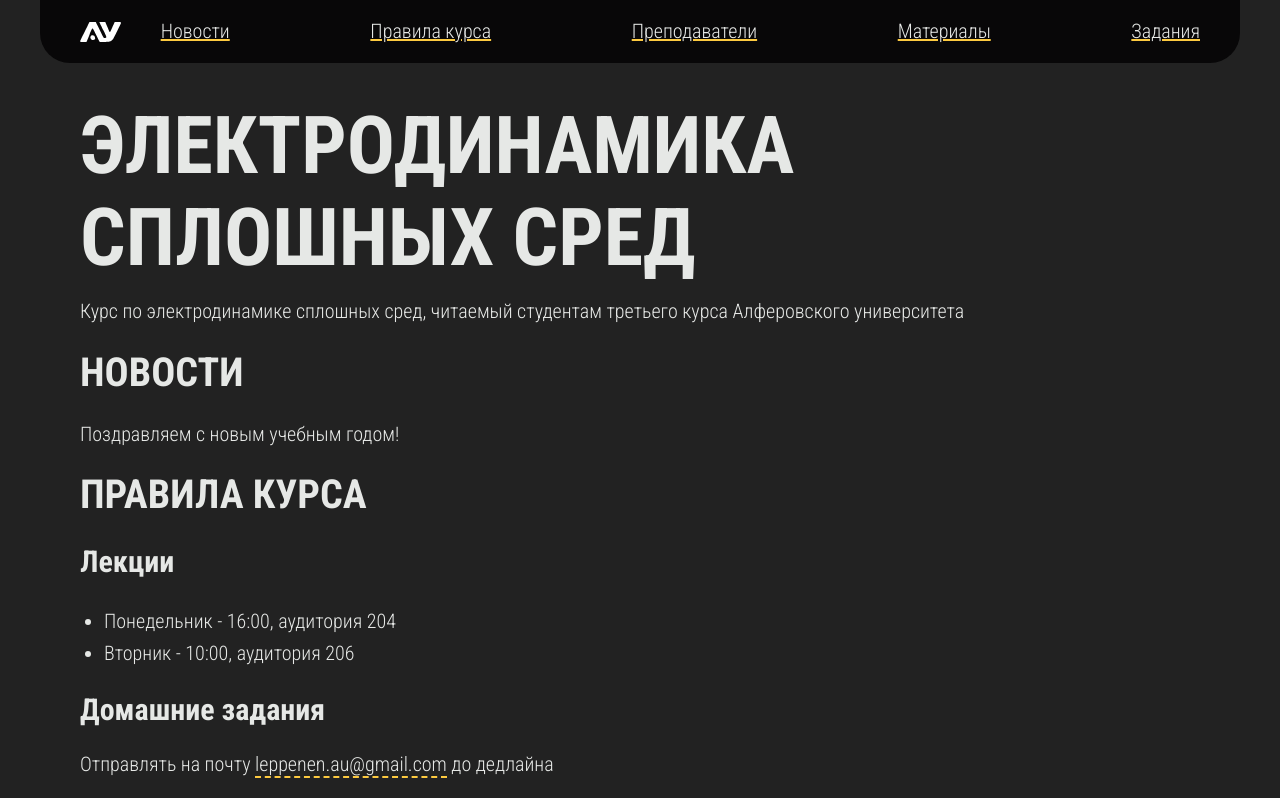
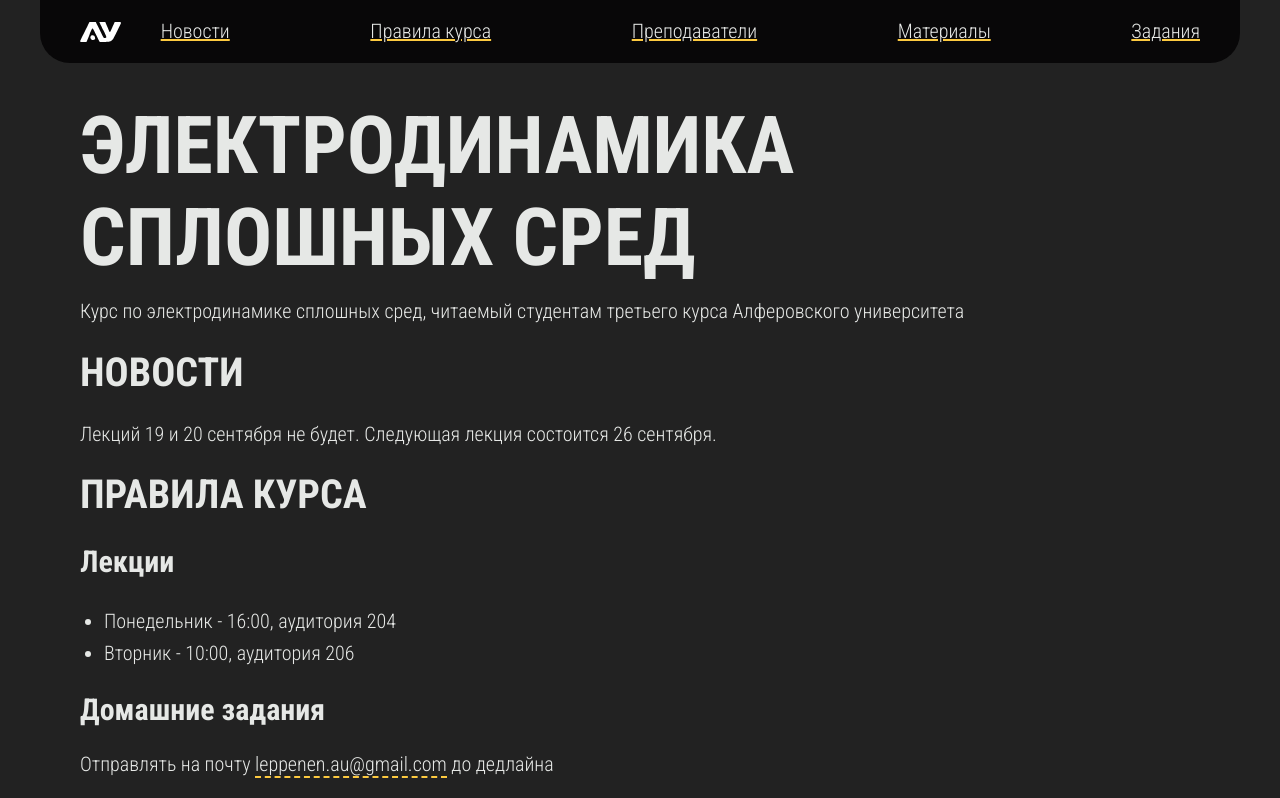
Before and after one commit to leppenen/ed_2022, a Vue app: page / in a window 1280 px wide. Shown: the top 798 px of the page. Built offline with nearby package versions, Linux system fonts and the light colour scheme.

Commit message:
add news

```diff
--- a/src/components/news-block.vue
+++ b/src/components/news-block.vue
@@ -7,6 +7,6 @@ import PageBlock from '@/components/ui/page-block.vue';
     <template v-slot:heading>
       Новости
     </template>
-    Поздравляем с новым учебным годом!
+    Лекций 19 и 20 сентября не будет. Следующая лекция состоится 26 сентября.
   </PageBlock>
 </template>
```
